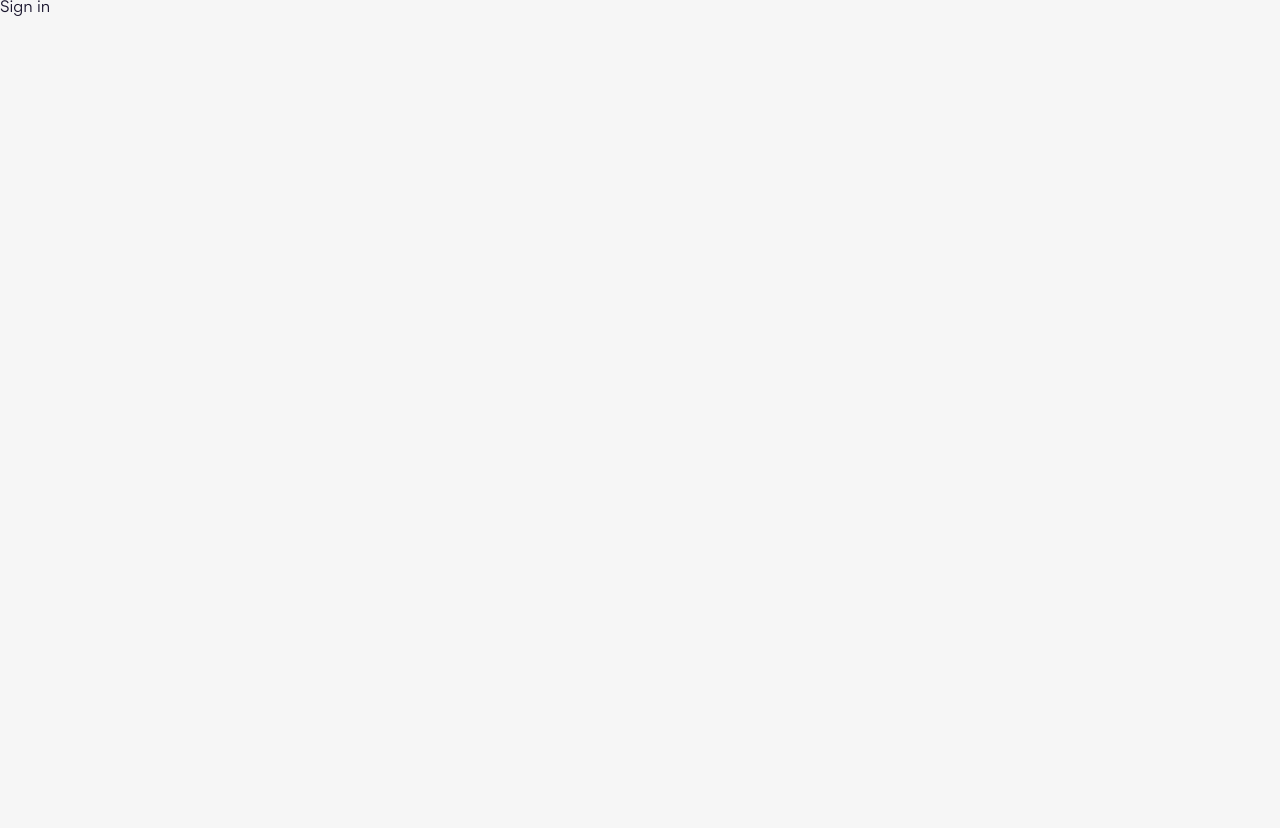
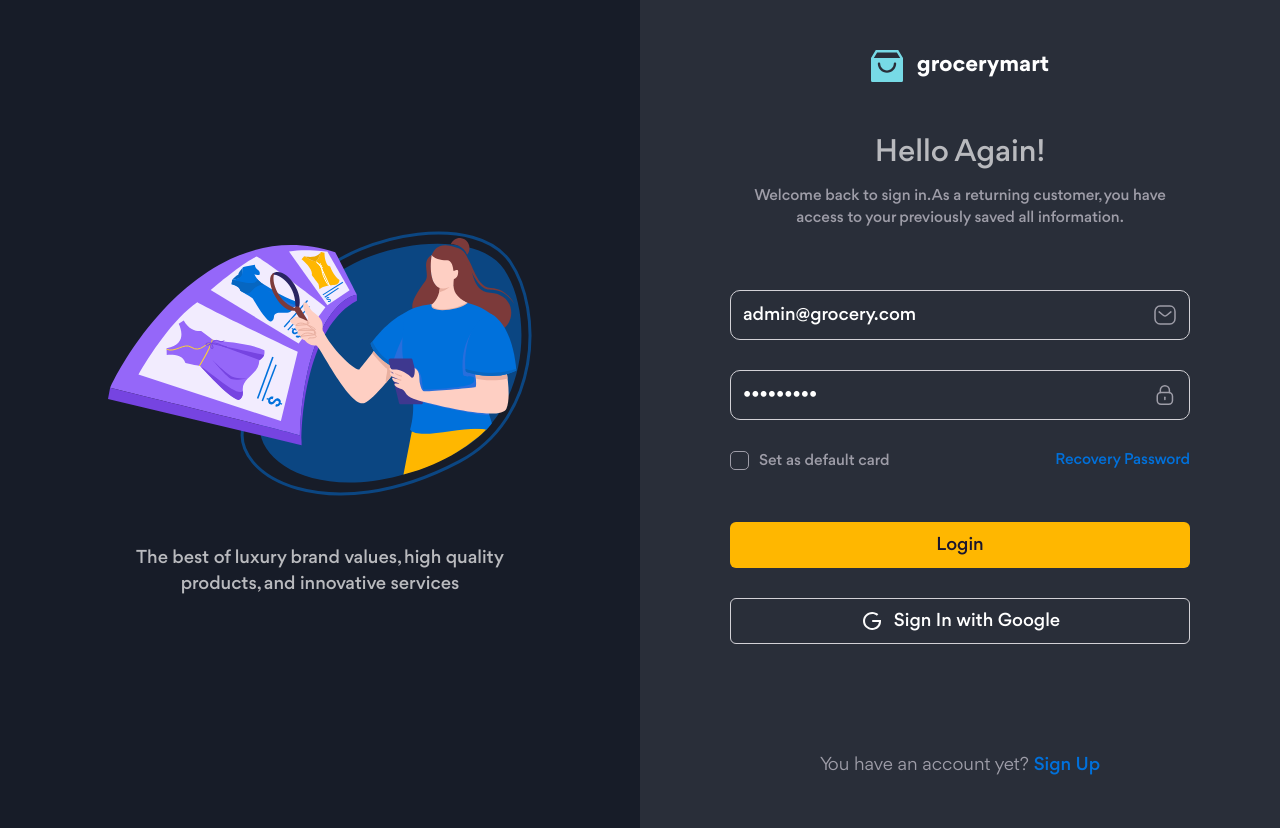
Before and after one commit to HoaiPhuongcoder/Project-08, a website: page sign-in.html in a window 1280 px wide. Before the commit the page ends 800 px from the top, so only its background shows below. Drawn offline with Linux system fonts and the light colour scheme.

Commit message:
Làm trang Sign In và Dark theme

```diff
--- a/scss/components/_form.scss
+++ b/scss/components/_form.scss
@@ -7,6 +7,9 @@ $error-color: #ed4337;
   }
   &__group {
     margin-top: 30px;
+    @include abstracts.screen(md) {
+      margin-top: 20px;
+    }
     &--inline {
       display: flex;
       align-items: center;
@@ -57,7 +60,7 @@ $error-color: #ed4337;
       }
     }
     &::placeholder {
-      color: #d2d1d6;
+      color: var(--form-placeholder-color);
     }
     @include abstracts.screen(md) {
       font-size: 1.6rem;
--- a/scss/page/_auth.scss
+++ b/scss/page/_auth.scss
@@ -1,11 +1,10 @@
 @use "../abstracts";
 .auth {
   min-height: 100vh;
-
+  display: flex;
   @supports (-webkit-touch-callout: none) {
     min-height: -webkit-fill-available;
   }
-  display: flex;
   &__intro,
   &__content {
     padding: 0 30px;
@@ -18,7 +17,7 @@
     justify-content: center;
     flex-direction: column;
     gap: 50px;
-
+    background: var(--auth-intro-bg);
     &-logo,
     &-next {
       position: absolute;
@@ -41,6 +40,7 @@
       font-size: 1.8rem;
       font-weight: 500;
       line-height: 1.44; /* 144.444% */
+      color: var(--auth-intro-text-color);
       @include abstracts.screen(md) {
         font-size: 1.5rem;
       }
@@ -66,6 +66,9 @@
       padding: 50px 0;
       width: min(460px, 100%);
       margin: 0 auto;
+      @include abstracts.screen(md) {
+        padding: 32px 0;
+      }
     }
   }
   &__heading {
@@ -73,13 +76,15 @@
     font-size: 3rem;
     font-weight: 500;
     line-height: 1.46; /* 146.667% */
+    color: var(--auth-heading-color);
     @include abstracts.screen(md) {
+      margin-top: 40px;
       font-size: 2.2rem;
     }
   }
   &__desc {
     color: #9e9da8;
-    padding: 0 30px;
+    padding: 0 20px;
     margin-top: 10px;
     font-family: Gordita;
     font-size: 1.5rem;
@@ -110,6 +115,10 @@
     flex-direction: column;
     gap: 30px;
     margin-top: 50px;
+    @include abstracts.screen(md) {
+      margin-top: 40px;
+      gap: 20px;
+    }
   }
   &__btn {
     width: 100%;
@@ -121,6 +130,7 @@
     font-weight: 400;
     line-height: 1.44; /* 144.444% */
     @include abstracts.screen(md) {
+      margin-top: 40px;
       font-size: 1.6rem;
     }
     &-link {
--- a/scss/theme/_dark.scss
+++ b/scss/theme/_dark.scss
@@ -38,6 +38,13 @@ html.dark {
   --filter-form-shadow: rgba(0, 0, 0, 0.4);
   --filter-form-tag-bg: #171c28;
   --filter-form-arrow: var(--dropdown-arrow-color);
+  // Auth
+  --auth-content-bg: #292e39;
+  --auth-intro-bg: #171c28;
+  --auth-intro-text-color: #b9babe;
+  --auth-heading-color: var(--auth-intro-text-color);
+  // Form
+  --form-placeholder-color: var(--auth-intro-text-color);
   @include abstracts.screen(lg) {
     --header-shadow-color: rgba(0, 0, 0, 0.2);
   }
--- a/scss/theme/_light.scss
+++ b/scss/theme/_light.scss
@@ -33,6 +33,8 @@ html {
   --filter-form-tag-bg: #f8f8fb;
   // Auth
   --auth-content-bg: #fff;
+  // Form
+  --form-placeholder-color: #d2d1d6;
   @include abstracts.screen(lg) {
     --header-bg-color: #fff;
     --header-shadow-color: rgba(237, 237, 246, 0.2);
@@ -40,5 +42,7 @@ html {
   @include abstracts.screen(md) {
     // Category Item
     --cate-item-bg: #fff;
+    // Auth Intro
+    --auth-intro-bg: #fff;
   }
 }
--- a/sign-in.html
+++ b/sign-in.html
@@ -1,9 +1,9 @@
 <!DOCTYPE html>
-<html lang="en">
+<html lang="en" class="dark">
   <head>
     <meta charset="UTF-8" />
     <meta name="viewport" content="width=device-width, initial-scale=1.0" />
-    <title>Sign in | Grocery Mart</title>
+    <title>Sign In | Grocery Mart</title>
     <!-- Favicon -->
     <link rel="apple-touch-icon" sizes="76x76" href="./assets/favicon/apple-touch-icon.png" />
     <link rel="icon" type="image/png" sizes="32x32" href="./assets/favicon/favicon-32x32.png" />
@@ -20,8 +20,83 @@
     <script src="./assets/js/scripts.js"></script>
   </head>
   <body>
-    <main>
-      <h1>Sign in</h1>
+    <main class="auth">
+      <!-- Auth Intro -->
+      <div class="auth__intro d-md-none">
+        <img src="./assets/img/auth/intro.svg" alt="Intro" class="auth__intro-img" />
+        <p class="auth__intro-text">The best of luxury brand values, high quality products, and innovative services</p>
+      </div>
+      <!-- Auth Content -->
+      <div id="auth-content" class="auth__content">
+        <div class="auth__content-inner">
+          <!-- Logo -->
+          <a href="./" class="logo footer__logo">
+            <img src="./assets/icons/logo.svg" alt="grocerymart" class="logo__img" />
+            <h2 class="logo__title">grocerymart</h2>
+          </a>
+          <h1 class="auth__heading">Hello Again!</h1>
+          <p class="auth__desc">
+            Welcome back to sign in. As a returning customer, you have access to your previously saved all information.
+          </p>
+          <form action="./index-logined.html" class="form auth__form">
+            <div class="form__group">
+              <div class="form__text-input">
+                <input
+                  type="email"
+                  name=""
+                  id=""
+                  placeholder="Email"
+                  value="admin@grocery.com"
+                  class="form__input"
+                  required
+                />
+                <img src="./assets/icons/message.svg" alt="message" class="form__input-icon" />
+                <img src="./assets/icons/form-error.svg" alt="message" class="form__input-icon-error" />
+              </div>
+              <p class="form__error">Email is not in correct format</p>
+            </div>
+            <div class="form__group">
+              <div class="form__text-input">
+                <input
+                  type="password"
+                  name=""
+                  id=""
+                  placeholder="Password"
+                  class="form__input"
+                  value="111111111"
+                  required
+                  minlength="6"
+                />
+                <img src="./assets/icons/lock.svg" alt="lock" class="form__input-icon" />
+                <img src="./assets/icons/form-error.svg" alt="message" class="form__input-icon-error" />
+              </div>
+              <p class="form__error">Password must be at least 6 characters</p>
+            </div>
+
+            <div class="form__group form__group--inline">
+              <label class="form__checkbox">
+                <input type="checkbox" name="" id="" class="form__checkbox-input d-none" />
+                <span class="form__checkbox-label">Set as default card</span>
+              </label>
+              <a href="#!" class="auth__link form__pull-right">Recovery Password</a>
+            </div>
+            <div class="form__group auth__btn-group">
+              <button class="btn btn--primary auth__btn form__submit-btn">Login</button>
+              <button href="" class="btn btn--outline auth__btn btn--no-margin">
+                <img src="./assets/icons/google.svg" alt="google" class="btn__icon icon" />
+                Sign In with Google
+              </button>
+            </div>
+          </form>
+          <p class="auth__text">
+            You have an account yet?
+            <a href="./sign-up.html" class="auth__link auth__text-link">Sign Up</a>
+          </p>
+        </div>
+      </div>
     </main>
+    <script>
+      window.dispatchEvent(new Event("template-loaded"));
+    </script>
   </body>
 </html>
```
Also changed, not shown: sign-up.html (+12 -2 lines), assets/css/main.css, assets/img/auth/intro-arrow.svg, 1 other file.
